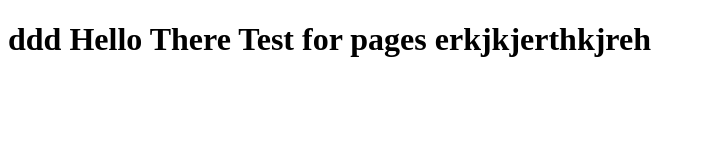
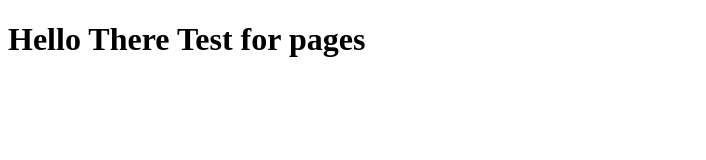
Before and after one commit to collieryroad/collieryroad.github.io, a plain HTML site: page index.html in a window 1280 px wide. Shown: the whole page, without its empty margins (0-706 px from the left). Drawn offline with Linux system fonts and the light colour scheme.

Commit message:
Test Verify

```diff
--- a/index.html
+++ b/index.html
@@ -7,6 +7,6 @@
     <title>Document</title>
 </head>
 <body>
-    <h1>ddd Hello There Test for pages erkjkjerthkjreh </h1>
+    <h1>Hello There Test for pages</h1>
 </body>
 </html>
```
